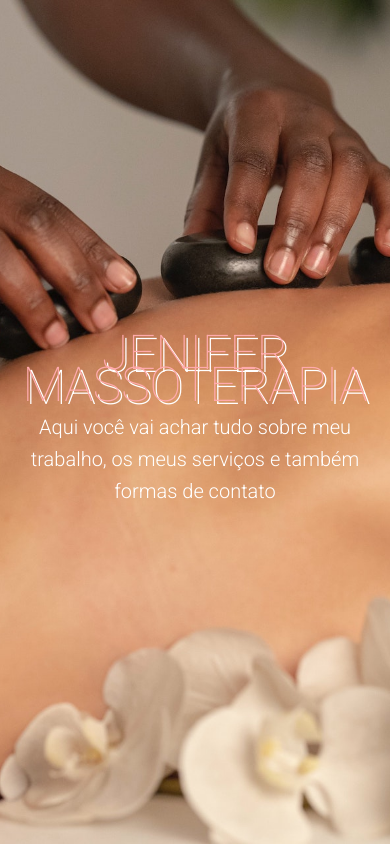
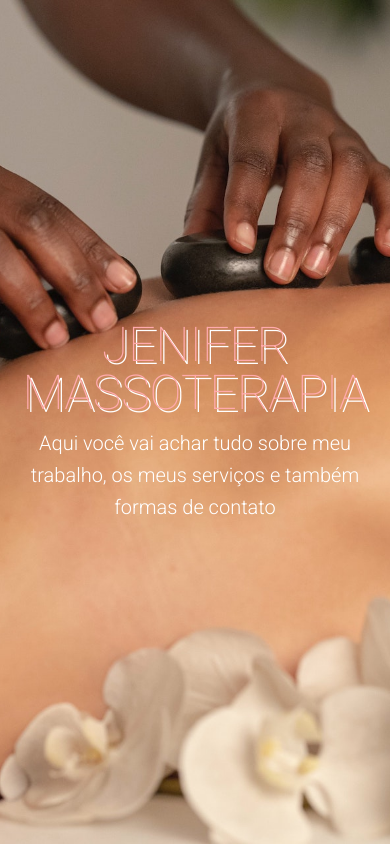
Before and after one commit to mauriciosoares/jenifermassoterapia, a plain HTML site: page index.html in a window 390 px wide. Shown: the top 844 px of the page. Drawn offline with Linux system fonts and the light colour scheme.

Commit message:
adjust line height hero

```diff
--- a/medium-screen.css
+++ b/medium-screen.css
@@ -1,5 +1,9 @@
 @media (max-width: 1100px)
 {
+  h1 {
+    line-height: 1em;
+  }
+
   .services-preview-items, .contact-wrapper, .products, .product-questions, .location-wrapper {
     flex-direction: column;
     width: auto;
```
